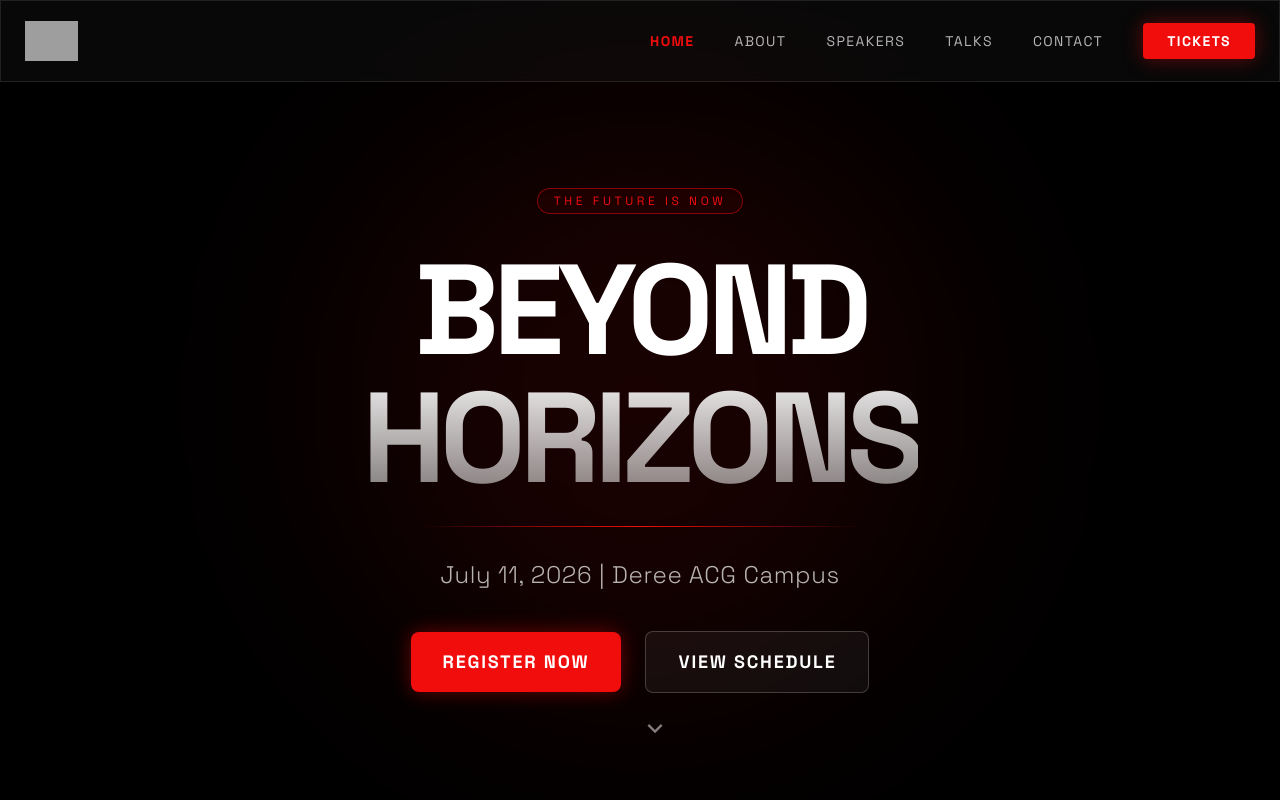
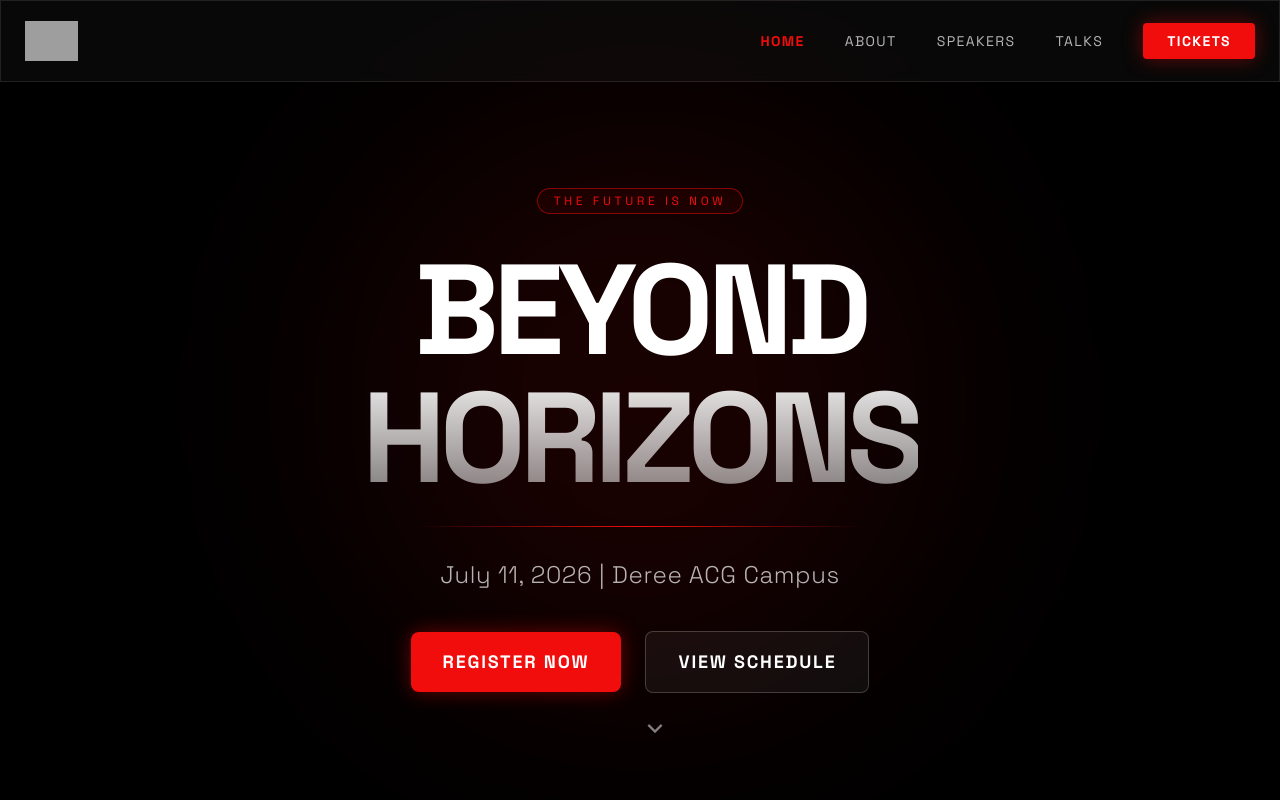
Before and after one commit to 1D3D1/TEDxACGDeree, a React (Vite) app: page / in a window 1280 px wide. Shown: the top 800 px of the page. Built offline with nearby package versions, Linux system fonts and the light colour scheme; grey boxes are pictures that could not be loaded.

Commit message:
Remove 'Contact' from Navbar links
Removed 'Contact' link from the navigation menu.

```diff
--- a/components/Navbar.tsx
+++ b/components/Navbar.tsx
@@ -10,7 +10,6 @@ const Navbar: React.FC = () => {
     { name: 'About', path: '/about' },
     { name: 'Speakers', path: '/speakers' },
     { name: 'Talks', path: '/talks' },
-    { name: 'Contact', path: '/contact' },
   ];
 
   return (
```
